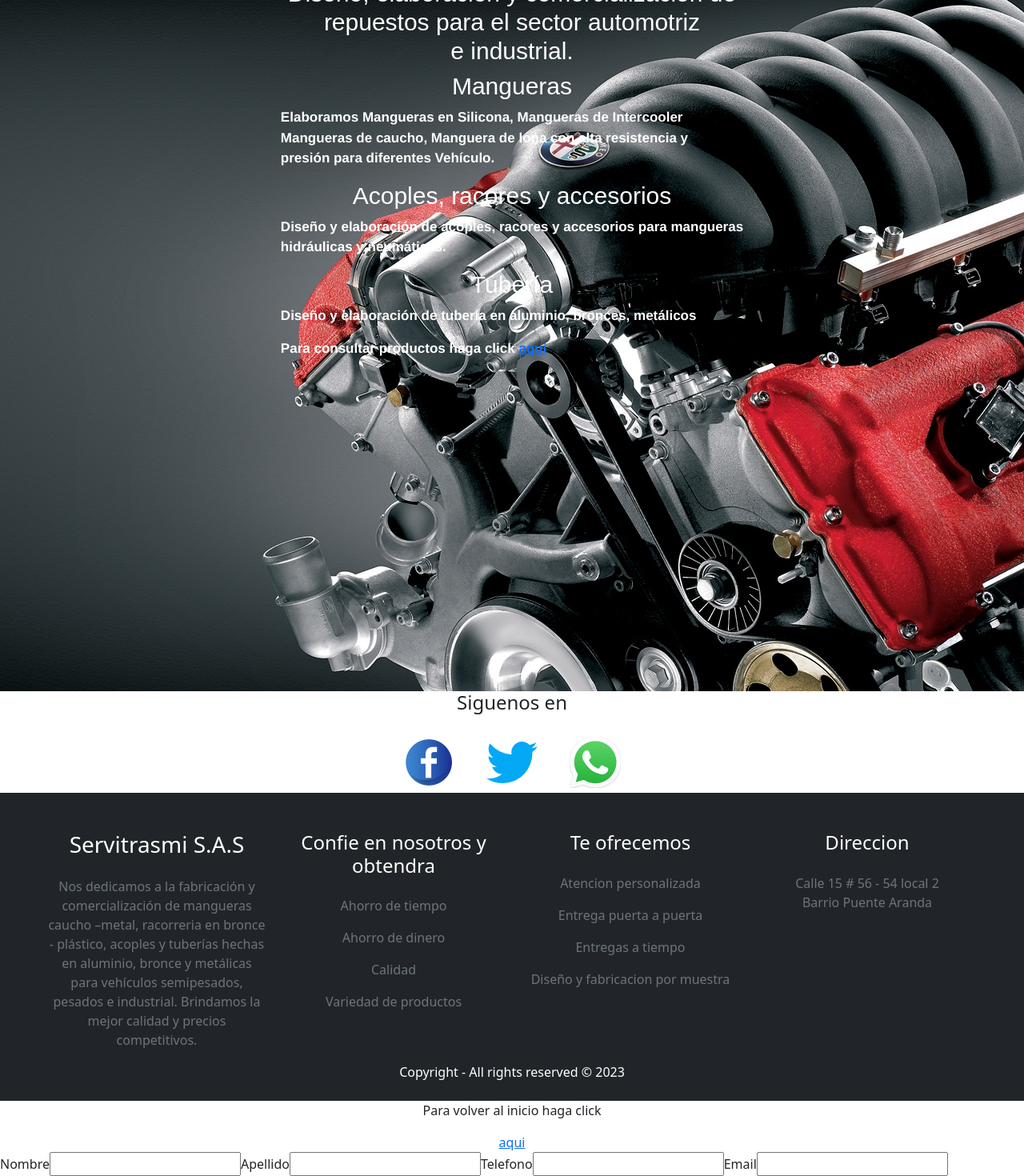
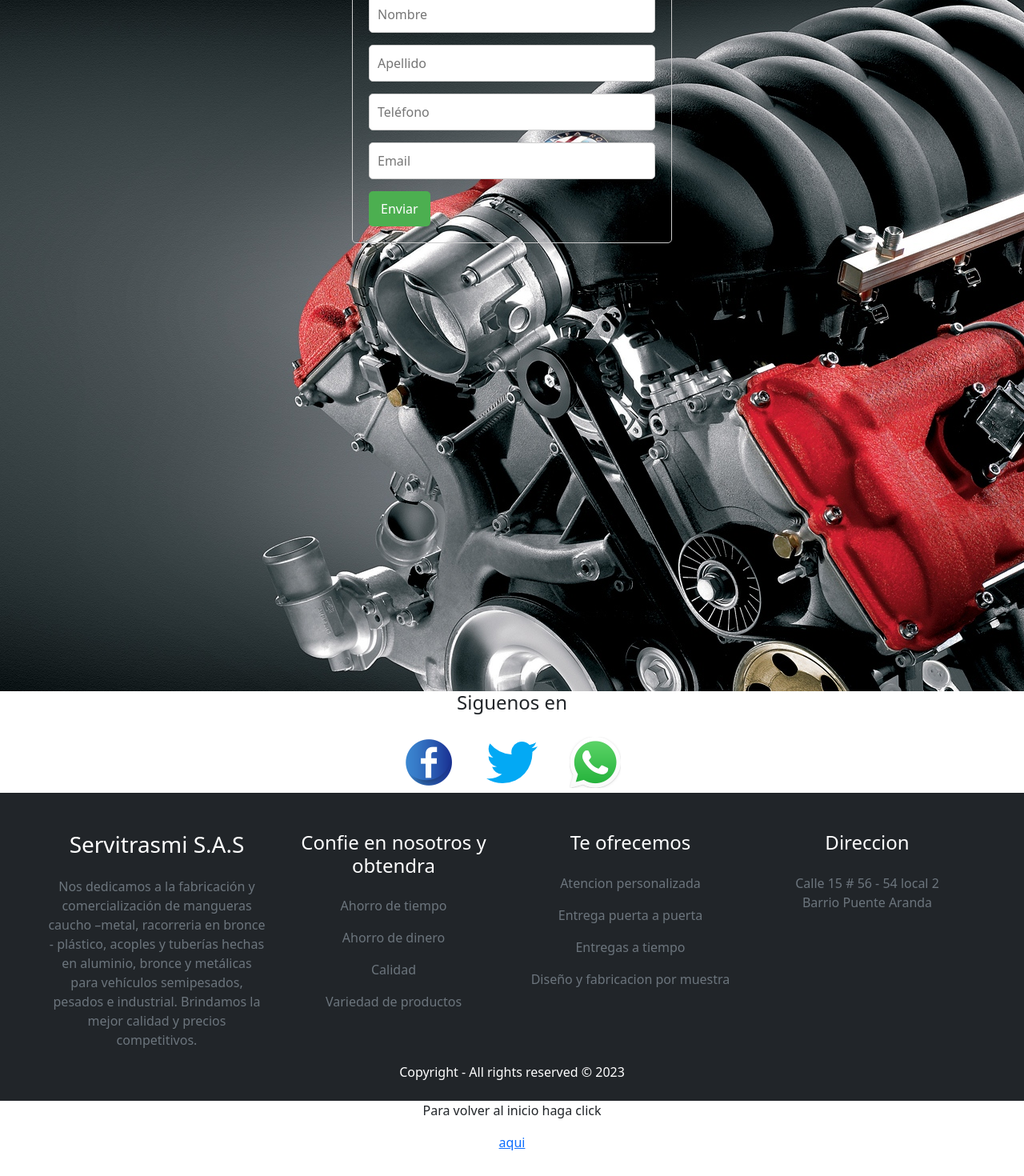
Before and after one commit to jbernardom/proyecto-angular, an Angular app: page /contacto in a window 1280 px wide. Before the commit this address led to /. Shown: the part 260-1730 px from the top of the page at 80% size. After the commit the page ends 1700 px from the top, so only its background shows below. Built offline with nearby package versions, Linux system fonts and the light colour scheme.

Commit message:
formulario errores

```diff
--- a/src/app/app.component.css
+++ b/src/app/app.component.css
@@ -0,0 +1,7 @@
+.contenedor {
+  background-image: url(/assets/Imagenes/servi.jpg);
+  color: white;
+  height: 900px;
+  padding-top: 10px;
+
+}
--- a/src/app/app.component.html
+++ b/src/app/app.component.html
@@ -1,6 +1,6 @@
 <app-header></app-header>
 <app-nav></app-nav>
-<app-banner></app-banner>
+<div class="contenedor">
+<router-outlet></router-outlet>
+</div>
 <app-footer></app-footer>
-<app-contacto></app-contacto>
-<router-outlet></router-outlet>
--- /dev/null
+++ b/src/app/cotizar/cotizar.component.html
@@ -0,0 +1,12 @@
+<section class="contenedor">
+
+
+  <div>
+     <iframe width="560" height="315" src="https://www.youtube.com/embed/AttZdVvpJTA" title="YouTube video player" frameborder="0" allow="accelerometer; autoplay; clipboard-write; encrypted-media; gyroscope; picture-in-picture; web-share" allowfullscreen></iframe>
+  </div>
+
+  <div>
+     <iframe src="https://www.google.com/maps/embed?pb=!1m18!1m12!1m3!1d3976.787025051442!2d-74.11203502416366!3d4.632048942247083!2m3!1f0!2f0!3f0!3m2!1i1024!2i768!4f13.1!3m3!1m2!1s0x8e3f9be3784f3ad9%3A0x95c91910f482d5c0!2sCl.%2015%20%2356-54%20local%202%2C%20Bogot%C3%A1!5e0!3m2!1ses-419!2sco!4v1682647071399!5m2!1ses-419!2sco" width="600" height="450" style="border:0;" allowfullscreen="" loading="lazy" referrerpolicy="no-referrer-when-downgrade"></iframe>
+  </div>
+
+</section>
--- a/src/app/formulario/contacto/contacto.component.css
+++ b/src/app/formulario/contacto/contacto.component.css
@@ -0,0 +1,38 @@
+form {
+  max-width: 400px;
+  margin: 0 auto;
+  padding: 20px;
+  border: 1px solid #ccc;
+  border-radius: 5px;
+}
+
+
+input {
+  width: 100%;
+  padding: 10px;
+  margin-bottom: 15px;
+  border: 1px solid #ccc;
+  border-radius: 5px;
+}
+
+
+div.error {
+  color: red;
+  font-size: 12px;
+  margin-top: -10px;
+  margin-bottom: 15px;
+}
+
+
+button {
+  background-color: #4CAF50;
+  color: white;
+  padding: 10px 15px;
+  border: none;
+  border-radius: 5px;
+  cursor: pointer;
+}
+
+button:hover {
+  background-color: #45a049;
+}
--- a/src/app/formulario/contacto/contacto.component.html
+++ b/src/app/formulario/contacto/contacto.component.html
@@ -1,11 +1,14 @@
-<label for="nombre">Nombre</label>
-<input type="text" id="nombre" [formControl]="nombre">
+<form [formGroup]="formContac" (ngSubmit)="enviarContacto()">
+  <input type="text" formControlName="nombre" placeholder="Nombre">
+  <div *ngIf="formContac.controls.nombre.invalid && formContac.controls.nombre.touched">Campo obligatorio.</div>
 
-<label for="apellido">Apellido</label>
-<input type="text" id="apellido" [formControl]="apellido">
+  <input type="text" formControlName="apellido" placeholder="Apellido">
 
-<label for="telefono">Telefono</label>
-<input type="number" id="telefono" [formControl]="telefono">
+  <input type="number" formControlName="telefono" placeholder="Teléfono">
+  <div *ngIf="formContac.controls.telefono.invalid && formContac.controls.telefono.touched">Ingresa solo números.</div>
 
-<label for="email">Email</label>
-<input type="email" id="email" [formControl]="email">
+  <input type="email" formControlName="email" placeholder="Email">
+  <div *ngIf="formContac.controls.email.invalid && formContac.controls.email.touched">Ingresa un email válido.</div>
+
+  <button type="submit">Enviar</button>
+</form>
--- a/src/app/formulario/contacto/contacto.component.ts
+++ b/src/app/formulario/contacto/contacto.component.ts
@@ -1,22 +1,32 @@
 import { Component, OnInit } from '@angular/core';
-import { FormControl } from '@angular/forms';
+import { FormBuilder, FormControl, FormGroup, Validators } from '@angular/forms';
 
 @Component({
   selector: 'app-contacto',
   templateUrl: './contacto.component.html',
   styleUrls: ['./contacto.component.css']
 })
-export class ContactoComponent implements OnInit{
+export class ContactoComponent implements OnInit {
 
-  nombre = new FormControl('');
-  apellido = new FormControl('');
-  telefono = new FormControl('');
-  email = new FormControl('');
+  formContac!: FormGroup;
 
-  constructor() {}
+  constructor(private fb: FormBuilder) { }
 
   ngOnInit(): void {
 
+    this.formContac = this.fb.group({
+      nombre: ['', [Validators.required]],
+      apellido: ['', [Validators.required]],
+      telefono: ['', [Validators.pattern('^[0-9]+$')]],
+      email: ['', [Validators.required, Validators.pattern("^[a-zA-Z0-9.!#$%&'*+/=?^_`{|}~-]+@[a-zA-Z0-9-]+(?:\.[a-zA-Z0-9-]+)*$")]]
+    });
   }
 
+  enviarContacto() {
+    if (this.formContac.valid) {
+      console.log(this.formContac.value);
+    } else {
+      console.log('Formulario no válido. Revisa los campos.');
+    }
+  }
 }
--- a/src/app/formulario/formulario.module.ts
+++ b/src/app/formulario/formulario.module.ts
@@ -1,7 +1,7 @@
 import { NgModule } from '@angular/core';
 import { CommonModule } from '@angular/common';
 import { ContactoComponent } from './contacto/contacto.component';
-import { ReactiveFormsModule } from '@angular/forms';
+import { FormsModule, ReactiveFormsModule } from '@angular/forms';
 
 
 
@@ -11,7 +11,8 @@ import { ReactiveFormsModule } from '@angular/forms';
   ],
   imports: [
     CommonModule,
-    ReactiveFormsModule
+    ReactiveFormsModule,
+    FormsModule
   ],
   exports: [
     ContactoComponent
--- a/src/app/nav/nav.component.html
+++ b/src/app/nav/nav.component.html
@@ -2,10 +2,10 @@
 <nav id="menu" [ngClass]="{'show': isMenuVisible}">
     <button id="toggleButton"  (click)="toggleMenu()">Mostrar/ocultar</button>
     <ul>
-        <li><a routerLink="#inicio">Inicio</a></li>
+        <li><a routerLink="banner">Inicio</a></li>
         <li><a routerLink="nosotros">Nosotros</a></li>
         <li><a routerLink="productos">Productos</a></li>
-        <li><a href="http://127.0.0.1:5500/pagina4.html">Cotizar</a></li>
+        <li><a routerLink="cotizar">Cotizar</a></li>
         <li><a routerLink="cards">Productos js</a></li>
     </ul>
 </nav>
--- a/src/app/productos/productos.component.css
+++ b/src/app/productos/productos.component.css
@@ -10,7 +10,7 @@ caption {
 }
 
 th {
-  background-color: #f2f2f2;
+  background-color: aqua;
   padding: 10px;
   text-align: left;
 }
```
Also changed, not shown: src/app/app.module.ts (+10 -7 lines), src/app/cotizar/cotizar.component.ts (added, +10 -0 lines), src/app/cotizar/cotizar.component.css (added), 1 other file (tests, documents, lock files or other folders).
